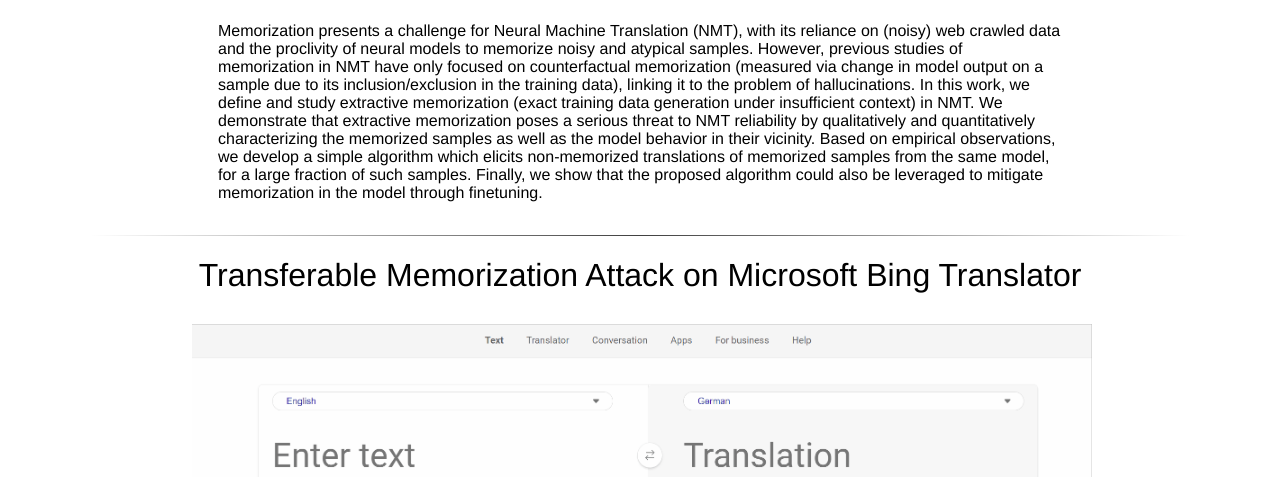
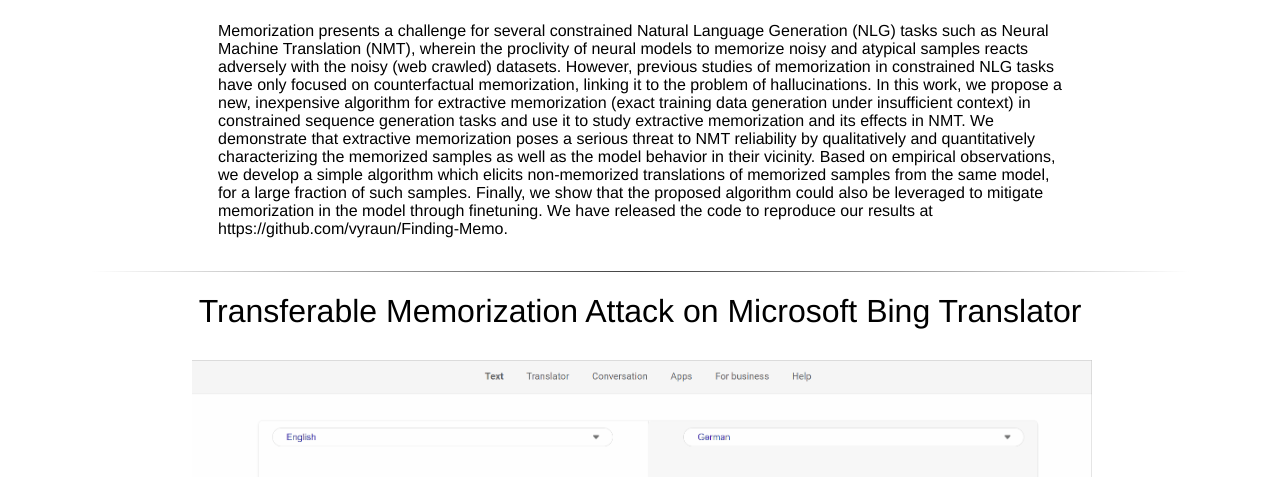
Before and after one commit to vyraun/Finding-Memo, a plain HTML site: page index.html in a window 1280 px wide. Shown: the part 623-1100 px from the top of the page. Drawn offline with Linux system fonts and the light colour scheme; a script that the page names is missing.

Commit message:
Update index.html

```diff
--- a/index.html
+++ b/index.html
@@ -197,7 +197,7 @@
 		<center><h1>Abstract</h1></center>
 		<tr>
 			<td>
-				Memorization presents a challenge for Neural Machine Translation (NMT), with its reliance on (noisy) web crawled data and the proclivity of neural models to memorize  noisy and atypical samples. However, previous studies of memorization in NMT have only focused on counterfactual memorization (measured via change in model output on a sample due to its inclusion/exclusion in the training data), linking it to the problem of hallucinations. In this work, we define and study extractive memorization (exact training data generation under insufficient context) in NMT. We demonstrate that extractive memorization poses a serious threat to NMT reliability by qualitatively and quantitatively characterizing the memorized samples as well as the model behavior in their vicinity. Based on empirical observations, we develop a simple algorithm which elicits non-memorized translations of memorized samples from the same model, for a large fraction of such samples. Finally, we show that the proposed algorithm could also be leveraged to mitigate memorization in the model through finetuning.
+				 Memorization presents a challenge for several constrained Natural Language Generation (NLG) tasks such as Neural Machine Translation (NMT), wherein the proclivity of neural models to memorize  noisy and atypical samples reacts adversely with the noisy (web crawled) datasets. However, previous studies of memorization in constrained NLG tasks have only focused on counterfactual memorization, linking it to the problem of hallucinations. In this work, we propose a new, inexpensive algorithm for extractive memorization (exact training data generation under insufficient context) in constrained sequence generation tasks and use it to study extractive memorization and its effects in NMT. We demonstrate that extractive memorization poses a serious threat to NMT reliability by qualitatively and quantitatively characterizing the memorized samples as well as the model behavior in their vicinity. Based on empirical observations, we develop a simple algorithm which elicits non-memorized translations of memorized samples from the same model, for a large fraction of such samples. Finally, we show that the proposed algorithm could also be leveraged to mitigate memorization in the model through finetuning. We have released the code to reproduce our results at https://github.com/vyraun/Finding-Memo.
 			</td>
 		</tr>
 	</table>
```
